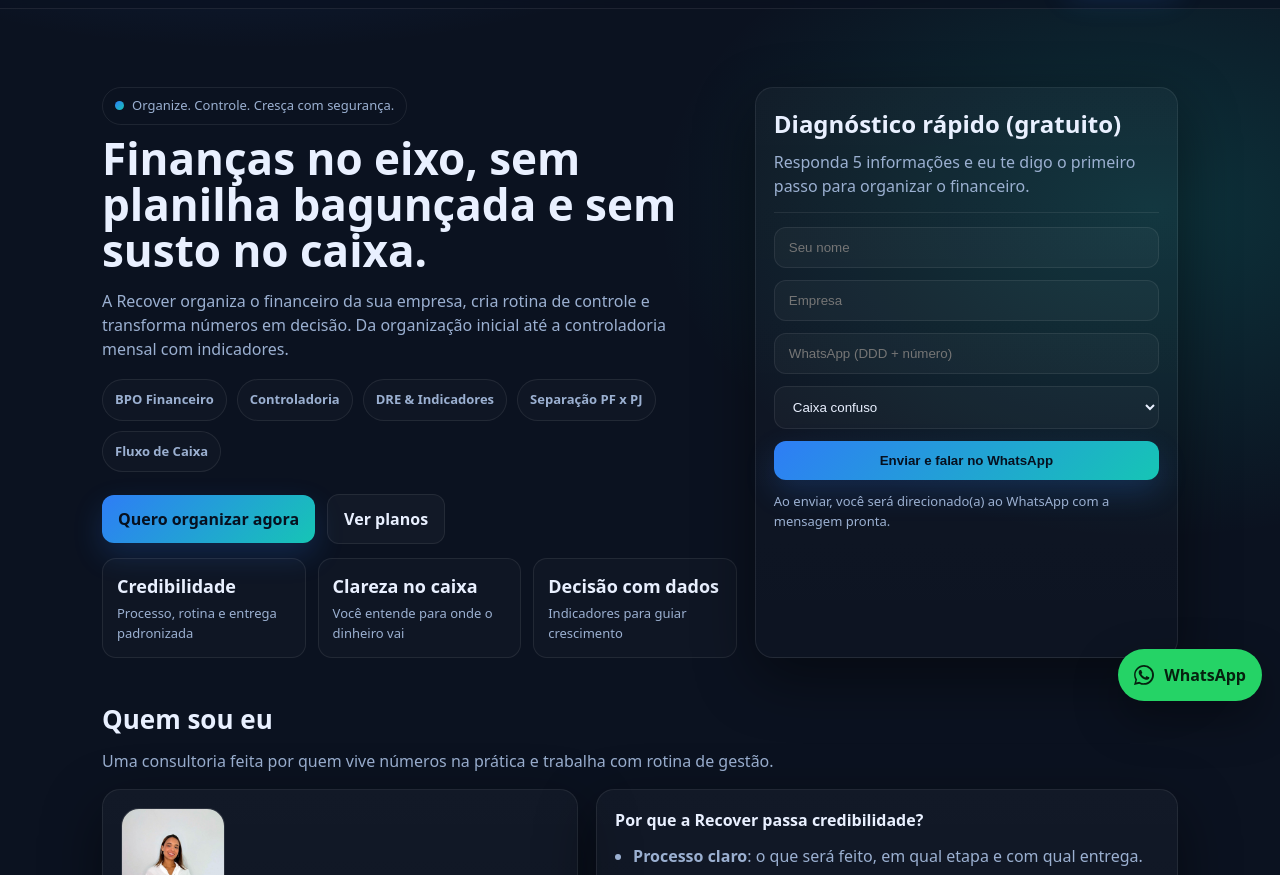
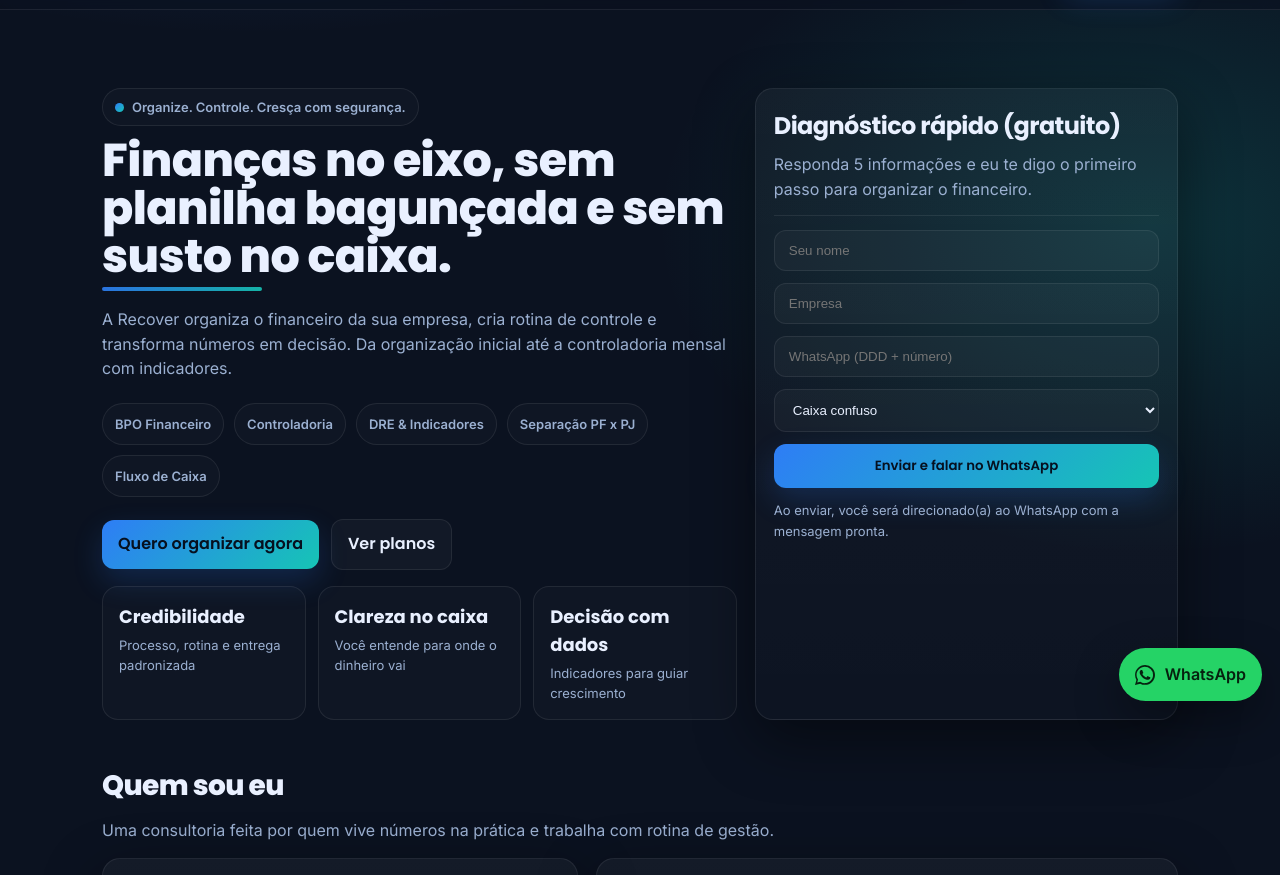
Before and after one commit to recoverconsultoriadigital/RECOVER-SITE, a plain HTML site: page index.html in a window 1280 px wide. Shown: the part 81-956 px from the top of the page. Drawn offline with Linux system fonts and the light colour scheme.

Commit message:
Update index.html

```diff
--- a/index.html
+++ b/index.html
@@ -5,6 +5,11 @@
   <meta name="viewport" content="width=device-width,initial-scale=1" />
   <title>Recover | Consultoria Financeira e Controladoria Estratégica</title>
   <meta name="description" content="Organização financeira, BPO e controladoria para empresas que querem crescer com segurança." />
+
+  <!-- ✅ Fontes premium -->
+  <link rel="preconnect" href="https://fonts.googleapis.com">
+  <link rel="preconnect" href="https://fonts.gstatic.com" crossorigin>
+  <link href="https://fonts.googleapis.com/css2?family=Inter:wght@300;400;500;600&family=Poppins:wght@600;700;800&display=swap" rel="stylesheet">
 
   <style>
     :root{
@@ -19,19 +24,23 @@
       --radius: 18px;
       --max: 1120px;
     }
+
     *{box-sizing:border-box}
+
     body{
       margin:0;
-      font-family: system-ui, -apple-system, Segoe UI, Roboto, Arial, sans-serif;
+      font-family: 'Inter', system-ui, -apple-system, Segoe UI, Roboto, Arial, sans-serif;
       background: radial-gradient(1200px 700px at 20% -10%, rgba(46,125,246,.35), transparent 60%),
                   radial-gradient(900px 600px at 90% 10%, rgba(22,197,181,.18), transparent 55%),
                   var(--bg);
       color:var(--text);
-      line-height:1.5;
+      line-height:1.55;
     }
+
     a{color:inherit; text-decoration:none}
     .wrap{max-width:var(--max); margin:0 auto; padding:22px}
 
+    /* ===== NAV ===== */
     .nav{
       position:sticky; top:0; z-index:50;
       backdrop-filter: blur(10px);
@@ -42,28 +51,36 @@
 
     .brandmark{display:flex; align-items:center; gap:10px; min-width: 220px;}
     .brandmark img{
-      width:38px; height:38px; border-radius:12px;
+      width:40px; height:40px; border-radius:12px;
       object-fit:contain;
       background: rgba(255,255,255,.03);
       border:1px solid var(--line);
       padding:6px;
     }
-    .brandmark .name{font-weight:900; letter-spacing:.4px}
+    .brandmark .name{
+      font-weight:900;
+      letter-spacing:.4px;
+      font-family:'Poppins', sans-serif;
+    }
+
     .badge{
       display:inline-flex; align-items:center; gap:8px;
       padding:8px 12px; border:1px solid var(--line);
       border-radius:999px; color:var(--muted); font-size:13px;
+      background: rgba(255,255,255,.02);
     }
     .dot{width:9px; height:9px; border-radius:999px; background: linear-gradient(135deg,var(--brand),var(--brand2))}
     .menu{display:flex; gap:16px; align-items:center; flex-wrap:wrap}
     .menu a{color:var(--muted); font-weight:600; font-size:14px}
     .menu a:hover{color:var(--text)}
+
     .btn{
       display:inline-flex; align-items:center; justify-content:center; gap:10px;
       padding:12px 16px; border-radius:12px; border:1px solid var(--line);
       background: rgba(255,255,255,.03);
-      font-weight:800;
-      transition: transform .15s ease, background .15s ease;
+      font-family:'Poppins', sans-serif;
+      font-weight:600;
+      transition: transform .15s ease, background .15s ease, box-shadow .15s ease;
       cursor:pointer;
     }
     .btn:hover{transform: translateY(-1px); background: rgba(255,255,255,.06)}
@@ -71,51 +88,103 @@
       border:0;
       background: linear-gradient(135deg, var(--brand), var(--brand2));
       color:#06101f;
-      box-shadow: 0 12px 30px rgba(46,125,246,.2);
+      box-shadow: 0 12px 30px rgba(46,125,246,.20);
     }
+    .btn.primary:hover{box-shadow: 0 16px 40px rgba(46,125,246,.28)}
 
+    /* ===== HERO ===== */
     .hero{padding:56px 0 18px}
     .grid{display:grid; gap:18px}
     .hero-grid{grid-template-columns: 1.2fr .8fr}
     @media (max-width: 900px){ .hero-grid{grid-template-columns:1fr} }
 
-    h1{margin:10px 0 10px; font-size:44px; line-height:1.05}
-    @media (max-width: 520px){ h1{font-size:34px} }
+    h1,h2,h3{
+      font-family:'Poppins', sans-serif;
+      letter-spacing:-0.6px;
+    }
+
+    h1{
+      margin:10px 0 10px;
+      font-size:46px;
+      line-height:1.05;
+      font-weight:800;
+    }
+    @media (max-width: 520px){ h1{font-size:34px; line-height:1.15} }
+
+    .subtitle-accent{
+      display:inline-block;
+      padding:8px 12px;
+      border:1px solid var(--line);
+      border-radius:999px;
+      background: rgba(255,255,255,.02);
+      color:var(--muted);
+      font-size:13px;
+      font-weight:600;
+    }
+
     .sub{color:var(--muted); font-size:16px; max-width:62ch}
 
-    .pill-row{display:flex; gap:10px; flex-wrap:wrap; margin:18px 0 22px}
+    .hero-title-line{
+      position:relative;
+      display:inline-block;
+    }
+    .hero-title-line::after{
+      content:"";
+      position:absolute;
+      left:0; bottom:-10px;
+      width:160px; height:4px;
+      border-radius:999px;
+      background: linear-gradient(135deg, var(--brand), var(--brand2));
+      opacity:.9;
+    }
+
+    .pill-row{display:flex; gap:10px; flex-wrap:wrap; margin:22px 0 22px}
     .pill{
       padding:10px 12px;
       border:1px solid var(--line);
       border-radius:999px;
       color:var(--muted);
       background: rgba(255,255,255,.02);
-      font-weight:700; font-size:13px;
+      font-weight:600; font-size:13px;
     }
 
+    /* ===== CARDS ===== */
     .card{
-      background: linear-gradient(180deg, rgba(255,255,255,.03), rgba(255,255,255,.01));
+      background: linear-gradient(180deg, rgba(255,255,255,.04), rgba(255,255,255,.01));
       border:1px solid var(--line);
       border-radius: var(--radius);
       box-shadow: var(--shadow);
       padding:18px;
     }
 
-    .kpis{display:grid; grid-template-columns: repeat(3,1fr); gap:12px; margin-top:14px}
+    .kpis{display:grid; grid-template-columns: repeat(3,1fr); gap:12px; margin-top:16px}
     @media (max-width: 520px){ .kpis{grid-template-columns:1fr} }
-    .kpi{padding:14px; border-radius:14px; border:1px solid var(--line); background: rgba(255,255,255,.02)}
-    .kpi b{font-size:18px}
+    .kpi{
+      padding:16px;
+      border-radius:16px;
+      border:1px solid var(--line);
+      background: rgba(255,255,255,.02);
+    }
+    .kpi b{
+      font-size:18px;
+      font-family:'Poppins', sans-serif;
+      font-weight:700;
+    }
     .kpi span{display:block; color:var(--muted); font-size:13px; margin-top:4px}
 
-    .section{padding:24px 0}
-    .section h2{margin:0 0 10px; font-size:26px}
+    .section{padding:26px 0}
+    .section h2{
+      margin:0 0 10px;
+      font-size:28px;
+      font-weight:800;
+    }
     .section p{color:var(--muted); margin:0 0 16px}
 
     .cols-3{grid-template-columns: repeat(3,1fr)}
     @media (max-width: 900px){ .cols-3{grid-template-columns:1fr} }
 
     .icon{
-      width:44px; height:44px; border-radius:14px;
+      width:46px; height:46px; border-radius:14px;
       display:grid; place-items:center;
       background: rgba(46,125,246,.12);
       border:1px solid rgba(46,125,246,.25);
@@ -125,7 +194,7 @@
 
     .small{font-size:13px; color:var(--muted)}
     .price{display:flex; align-items:baseline; gap:8px; margin:10px 0 6px}
-    .price b{font-size:28px}
+    .price b{font-size:30px; font-family:'Poppins',sans-serif}
     .ul{margin:12px 0 0; padding-left:18px; color:var(--muted)}
     .ul li{margin:6px 0}
 
@@ -140,22 +209,20 @@
     .right{margin-left:auto}
     .hr{height:1px; background:var(--line); margin:14px 0}
 
-    /* About layout */
+    /* ===== ABOUT ===== */
     .about-grid{grid-template-columns: .9fr 1.1fr}
     @media (max-width: 900px){ .about-grid{grid-template-columns:1fr} }
-    .me{
-      display:flex; gap:14px; align-items:center; flex-wrap:wrap;
-    }
+    .me{display:flex; gap:14px; align-items:center; flex-wrap:wrap;}
     .me img{
-      width:104px; height:104px; border-radius:18px;
+      width:110px; height:110px; border-radius:18px;
       object-fit:cover;
       border:1px solid var(--line);
       background: rgba(255,255,255,.03);
     }
-    .me b{font-size:18px}
+    .me b{font-size:20px}
     .me .small{max-width:60ch}
 
-    /* WhatsApp floating */
+    /* ===== WhatsApp floating ===== */
     .wpp{
       position:fixed; right:18px; bottom:18px; z-index:999;
       border:0; border-radius:999px;
@@ -168,6 +235,35 @@
     }
     .wpp:hover{filter:brightness(1.05)}
     .wpp svg{width:20px; height:20px}
+
+    /* ✅ AJUSTES PARA CELULAR (evita “embolado”) */
+    @media (max-width: 768px) {
+      .nav-inner{
+        flex-direction: column;
+        align-items: flex-start;
+        gap: 12px;
+      }
+
+      .badge{display:none;} /* no celular fica mais clean */
+      .menu{
+        width: 100%;
+        justify-content: flex-start;
+        gap: 10px;
+      }
+      .menu a{font-size: 13px;}
+
+      .menu .btn{
+        width: 100%;
+        justify-content: center;
+      }
+
+      .hero{padding:30px 0 10px}
+      .hero-title-line::after{width:120px}
+
+      .pill-row{gap:6px}
+      .kpis{grid-template-columns:1fr}
+      .btn.primary, .btn{width:100%}
+    }
   </style>
 </head>
 
@@ -196,9 +292,9 @@
     <!-- HERO -->
     <section class="hero grid hero-grid" id="inicio">
       <div>
-        <div class="badge"><span class="dot"></span> Organize. Controle. Cresça com segurança.</div>
+        <div class="subtitle-accent"><span class="dot" style="display:inline-block;margin-right:8px;"></span>Organize. Controle. Cresça com segurança.</div>
 
-        <h1>Finanças no eixo, sem planilha bagunçada e sem susto no caixa.</h1>
+        <h1 class="hero-title-line">Finanças no eixo, sem planilha bagunçada e sem susto no caixa.</h1>
 
         <p class="sub">
           A Recover organiza o financeiro da sua empresa, cria rotina de controle e transforma números em decisão.
@@ -274,7 +370,7 @@
           <div class="me">
             <img src="minha-foto.jpg" alt="Foto da consultora Recover" />
             <div>
-              <b>Consultora Recover</b>
+              <b>Andressa Marques</b>
               <div class="small">
                 Formada em <b>Contabilidade</b> pela <b>Universidade Federal Fluminense (UFF)</b>, com
                 <b>mais de 5 anos</b> de experiência na área.
@@ -475,10 +571,12 @@
 
   <script>
     const WHATSAPP_NUMBER = "5522998138681";
+
     function wppLink(msg){
       const text = encodeURIComponent(msg);
       return `https://wa.me/${WHATSAPP_NUMBER}?text=${text}`;
     }
+
     document.getElementById("year").textContent = new Date().getFullYear();
 
     const btnWppFloat = document.getElementById("btnWppFloat");
```
